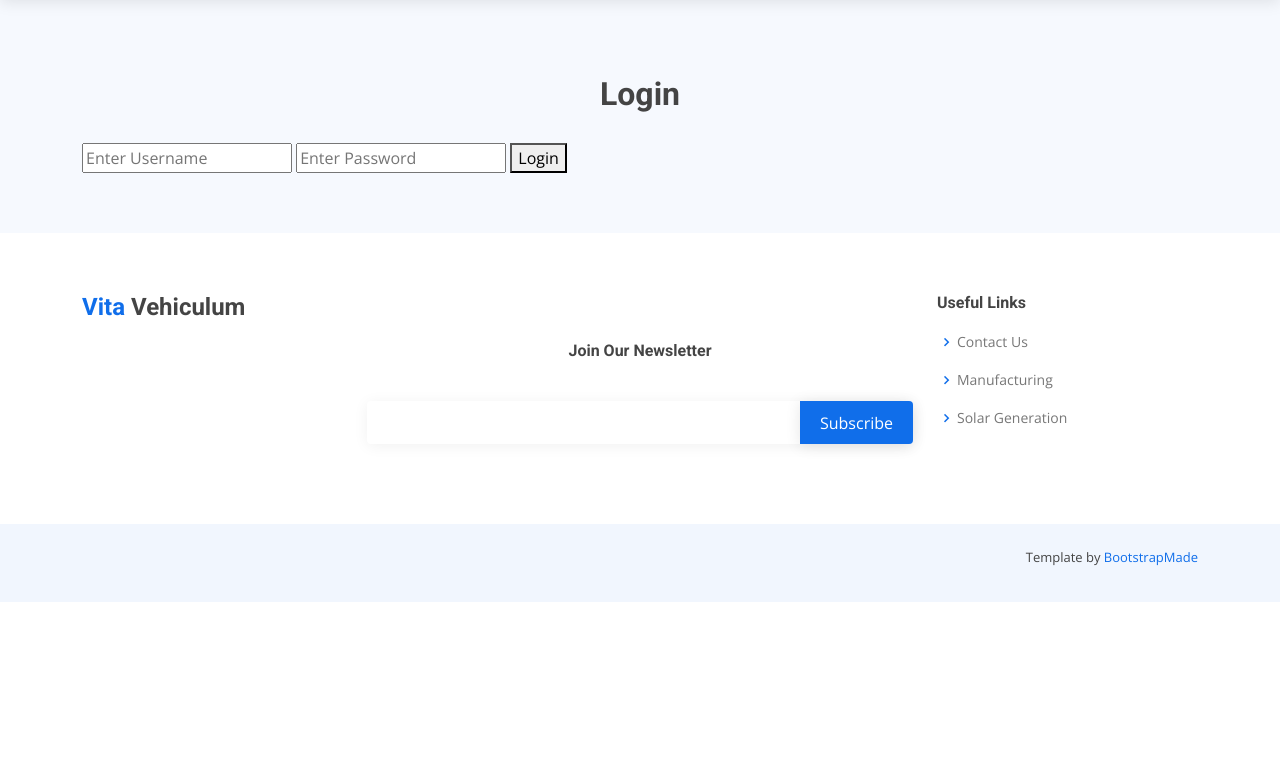
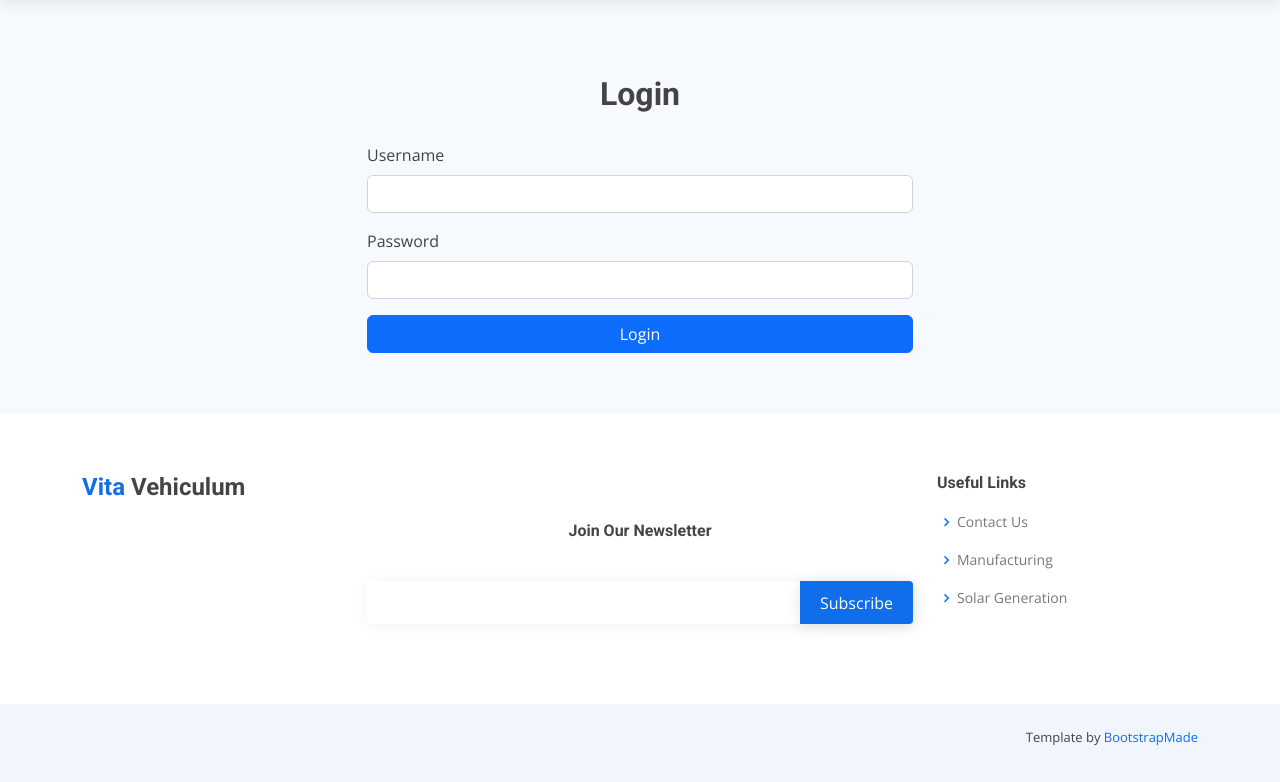
Before and after one commit to unex/CyberForce2022, a FastAPI app: template webzone/templates/login.html in a window 1280 px wide. Shown: the part 70-852 px from the top of the page. Before the commit the page ends 672 px from the top, so only its background shows below. Run offline with FastAPI, Linux system fonts and the light colour scheme; the template is opened without the code that fills it, so the values that code supplies are empty; parts of the project's set-up code (start-up, migrations or seed data) failed here and were passed over; some libraries are stand-ins or nearby versions.

Commit message:
pretty login page

```diff
--- a/webzone/templates/login.html
+++ b/webzone/templates/login.html
@@ -7,11 +7,23 @@
             <div class="section-title">
                 <h3>Login</span></h3>
             </div>
-            <form method="post">
-                <input type="text" placeholder="Enter Username" name="u" required>
-                <input type="password" placeholder="Enter Password" name="p" required>
-                <button type="submit">Login</button>
-            </form>
+            <div class="row">
+                <div class="col-6 mx-auto">
+                    <form method="post">
+                        <div class="mb-3">
+                            <label for="u" class="form-label">Username</label>
+                            <input class="form-control" type="text" name="u" required>
+                        </div>
+                        <div class="mb-3">
+                            <label for="p" class="form-label">Password</label>
+                            <input class="form-control" type="password" name="p" required>
+                        </div>
+                        <div class="d-grid">
+                            <button class="btn btn-primary" type="submit">Login</button>
+                        </div>
+                    </form>
+                </div>
+            </div>
         </div>
     </section>
 </main>
```
